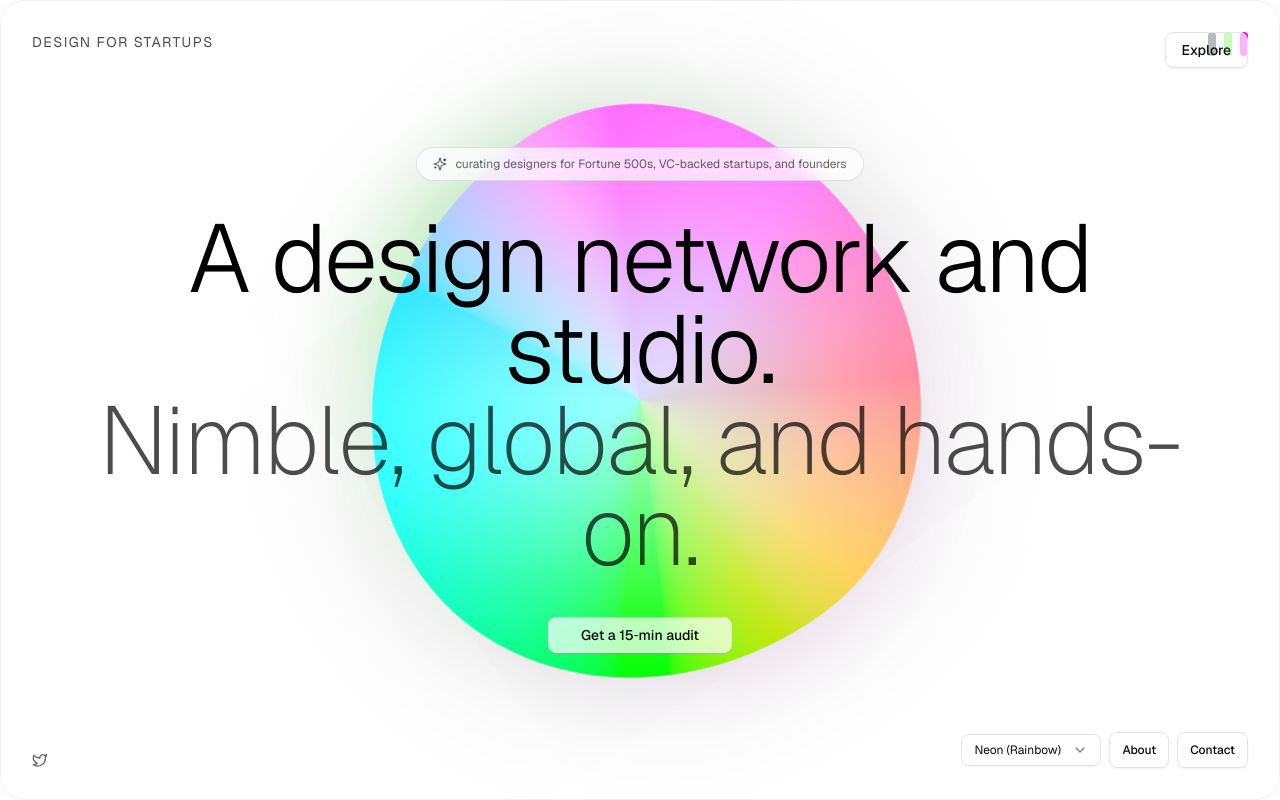
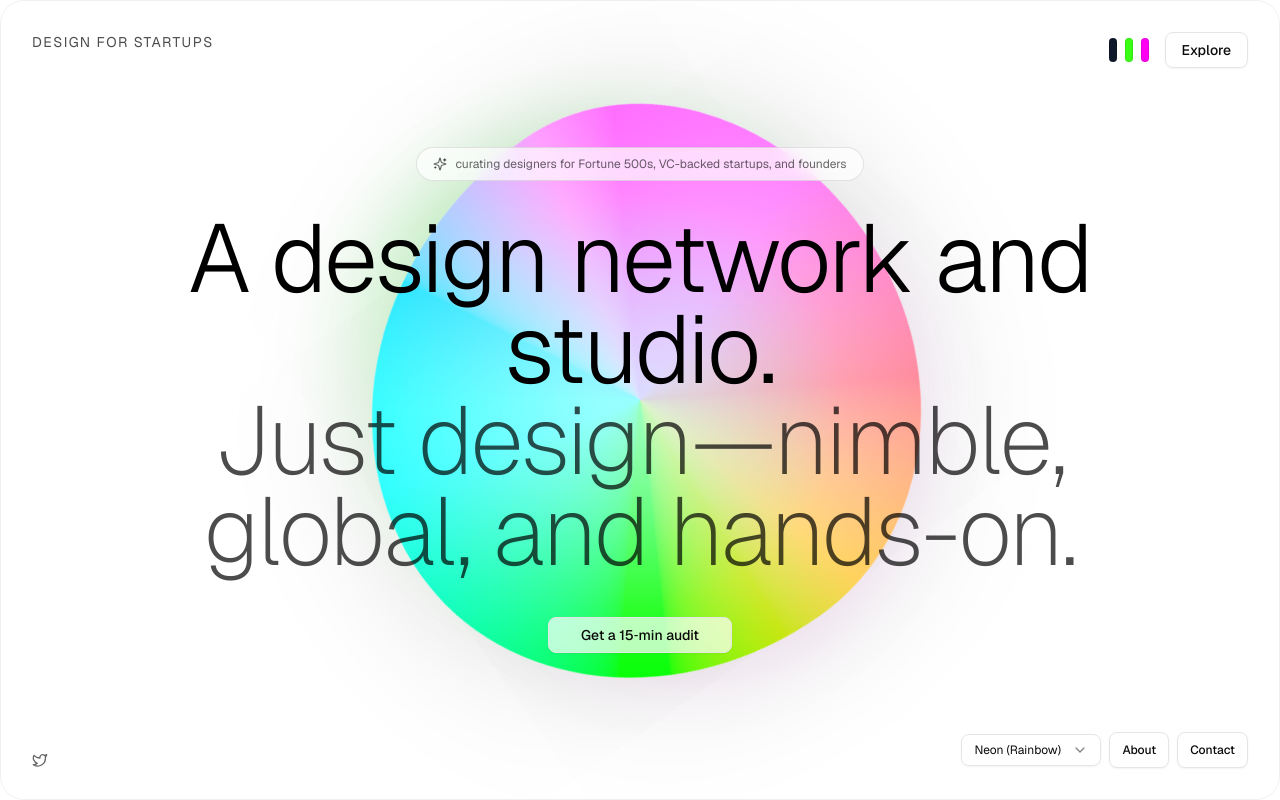
Before and after one commit to sailorjacob/designforstartups, a Next.js app: page / in a window 1280 px wide. Built offline with nearby package versions, Linux system fonts and the light colour scheme.

Commit message:
Update headline; fix top-right controls positioning

```diff
--- a/app/page.tsx
+++ b/app/page.tsx
@@ -11,14 +11,12 @@ export default function HomePage() {
   return (
     <div className="h-dvh overflow-hidden bg-white">
       <div className="relative h-full w-full">
-        {/* Brand + theme toggles */}
+        {/* Brand mark */}
         <div className="absolute left-8 top-8 z-20 text-sm tracking-widest text-black/70">DESIGN FOR STARTUPS</div>
-        <div className="absolute right-8 top-8 z-20">
+
+        {/* Top right controls */}
+        <div className="absolute right-8 top-8 z-20 flex items-center gap-4">
           <VariantToggles />
-        </div>
-
-        {/* Explore button */}
-        <div className="absolute right-8 top-8 z-20">
           <Link href="/explore">
             <Button variant="outline" className="bg-white/70 hover:bg-white">Explore</Button>
           </Link>
@@ -38,7 +36,7 @@ export default function HomePage() {
           <h1 className="text-6xl md:text-8xl font-light leading-[0.95] tracking-[-0.02em] text-black">
             A design network and studio.
             <br />
-            <span className="font-extralight text-black/70">Nimble, global, and hands-on.</span>
+            <span className="font-extralight text-black/70">Just design—nimble, global, and hands-on.</span>
           </h1>
 
           <div className="mt-10 flex items-center gap-4">
```
